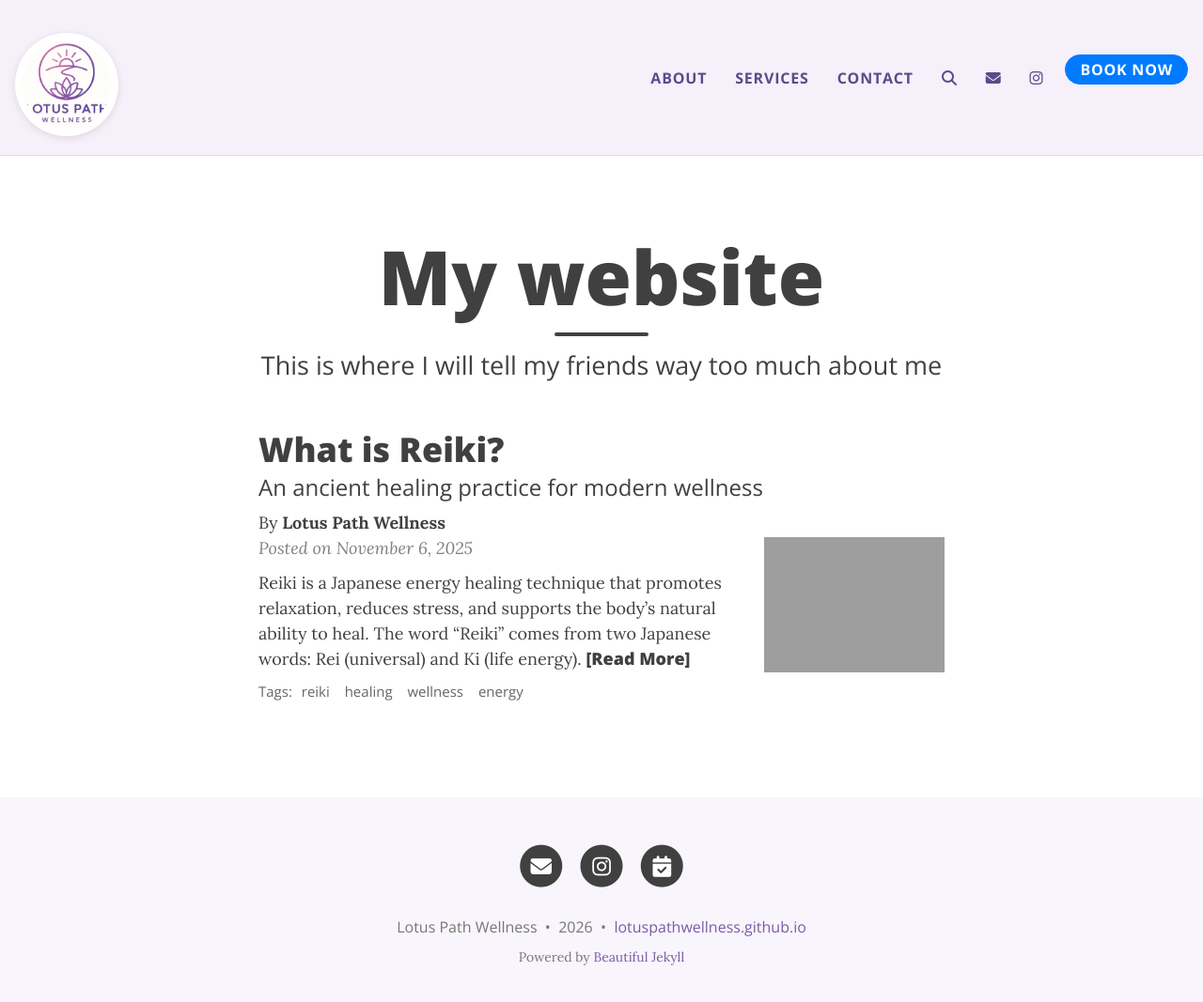
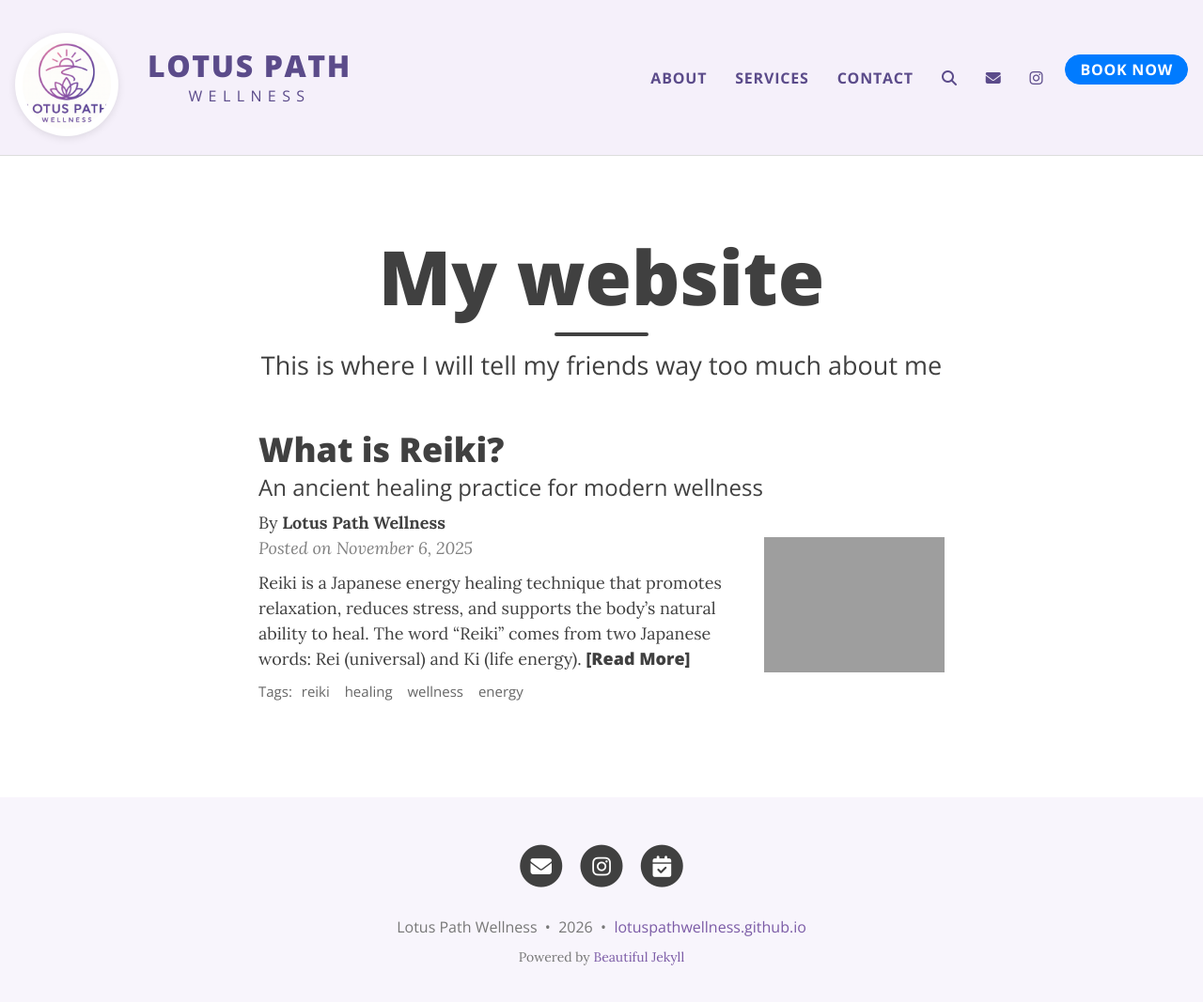
Before and after one commit to lotuspathwellness/lotuspathwellness.github.io, a Jekyll site: the page built from index.html, in a window 1280 px wide and 1080 px high. Shown: the top 1067 px of the window at 94% size. Built offline with Jekyll 4.4.1, drawn with Linux system fonts in a browser that asks for light colours; the list of posts is cut into pages by our own code; comment, search, counter and statistics services are not loaded.

Commit message:
Add styled LOTUS PATH WELLNESS text next to logo

```diff
--- a/_includes/nav.html
+++ b/_includes/nav.html
@@ -2,6 +2,10 @@
 
   {%- if site.title-img -%}
     <a class="navbar-brand navbar-brand-logo" href="{{ '/' | absolute_url }}"><img alt="{{ site.title }} Logo" src="{{ site.title-img | relative_url}}"/></a>
+    <a class="navbar-brand navbar-brand-text" href="{{ '/' | absolute_url }}">
+      <span class="brand-title">LOTUS PATH</span>
+      <span class="brand-subtitle">WELLNESS</span>
+    </a>
   {%- elsif site.title -%}
     <a class="navbar-brand" href="{{ '/' | absolute_url }}">{{ site.title }}</a>
   {%- endif -%}
--- a/assets/css/custom.css
+++ b/assets/css/custom.css
@@ -49,3 +49,46 @@ body {
     padding-top: 120px;
   }
 }
+
+.navbar-brand-text {
+  display: flex;
+  flex-direction: column;
+  text-decoration: none !important;
+  margin-left: 15px;
+}
+
+.navbar-brand-text:hover {
+  text-decoration: none !important;
+}
+
+.brand-title {
+  font-size: 1.5rem;
+  font-weight: 800;
+  color: #5B4B8A;
+  letter-spacing: 0.1rem;
+  line-height: 1.2;
+}
+
+.brand-subtitle {
+  font-size: 0.85rem;
+  font-weight: 400;
+  color: #5B4B8A;
+  letter-spacing: 0.3rem;
+  text-align: center;
+}
+
+@media (min-width: 1200px) {
+  .brand-title {
+    font-size: 2rem;
+  }
+  .brand-subtitle {
+    font-size: 1rem;
+    letter-spacing: 0.4rem;
+  }
+}
+
+@media (max-width: 576px) {
+  .navbar-brand-text {
+    display: none;
+  }
+}
```
